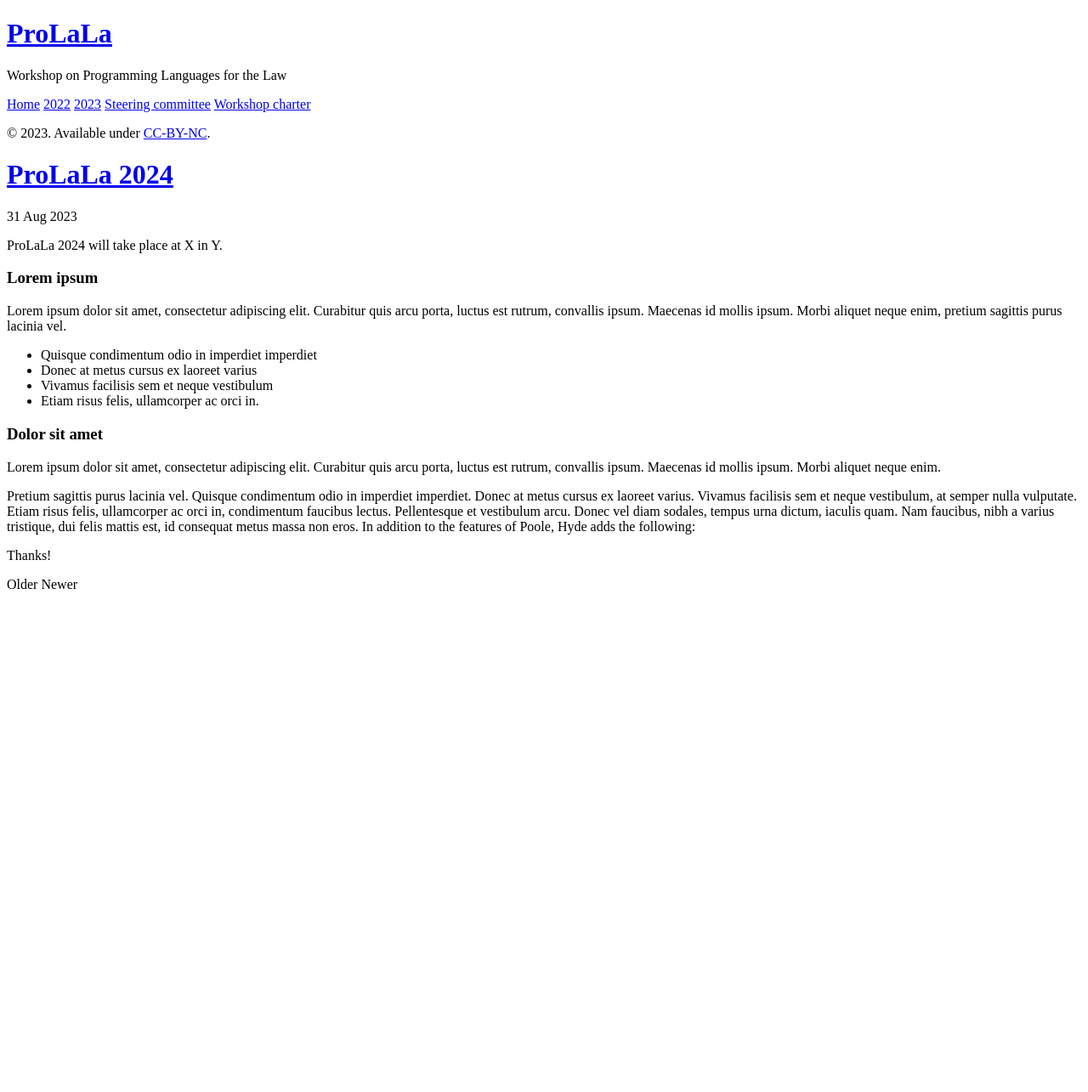
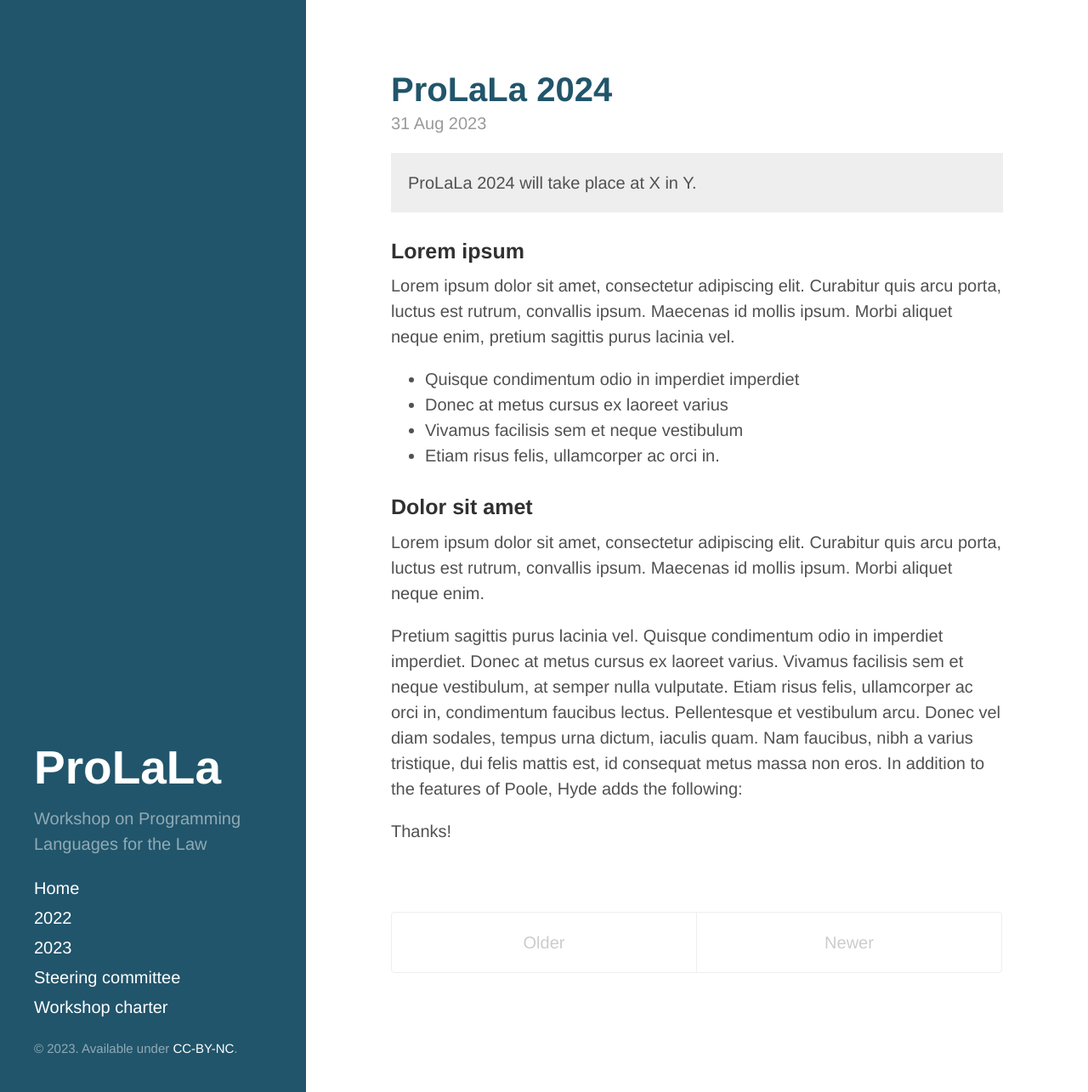
Before and after one commit to etosch/prolala.github.io, a Jekyll site: the page built from index.html, in a window 1280 px wide and 1285 px high. Shown: the whole window at 85% size. Built offline with Jekyll 4.4.1, drawn with Linux system fonts in a browser that asks for light colours; some web fonts are replaced; Markdown is read by kramdown in place of the engine named in the settings; the list of posts is cut into pages by our own code.

Commit message:
CSS url update

```diff
--- a/_includes/head.html
+++ b/_includes/head.html
@@ -17,7 +17,7 @@
   <!-- CSS -->
   <link rel="preconnect" href="https://rsms.me/">
   <link rel="stylesheet" href="https://rsms.me/inter/inter.css">
-  <link rel="stylesheet" href="{{ site.baseurl }}public/css/hyde.css">
+  <link rel="stylesheet" href="/public/css/hyde.css">
 
   <!-- RSS -->
   <link rel="alternate" type="application/rss+xml" title="RSS" href="/atom.xml">
```
